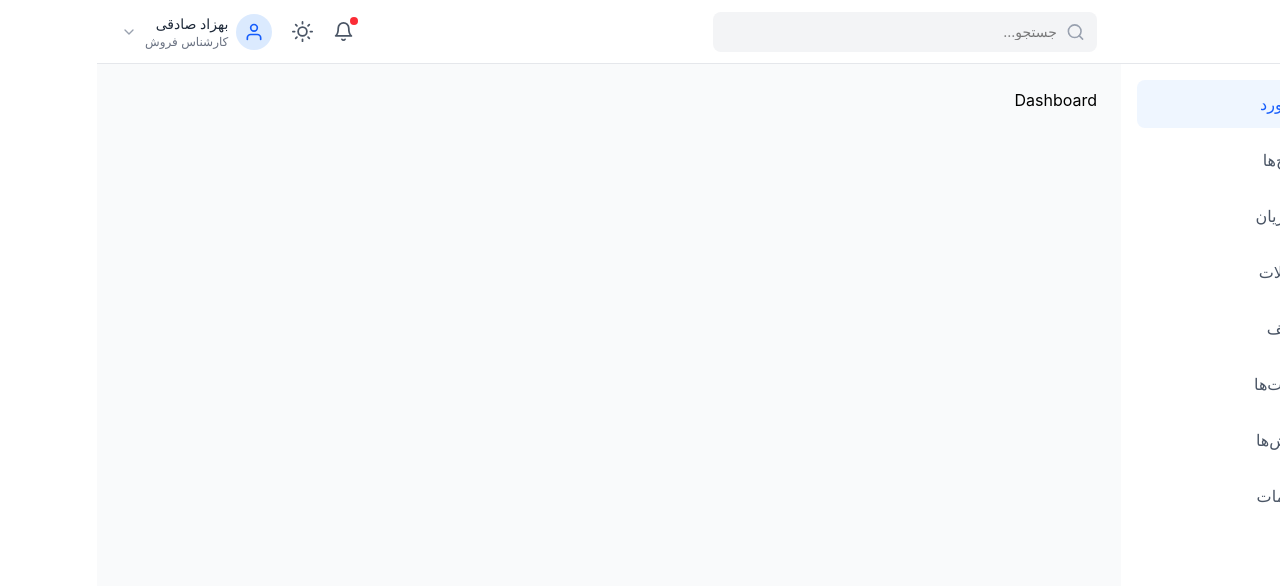
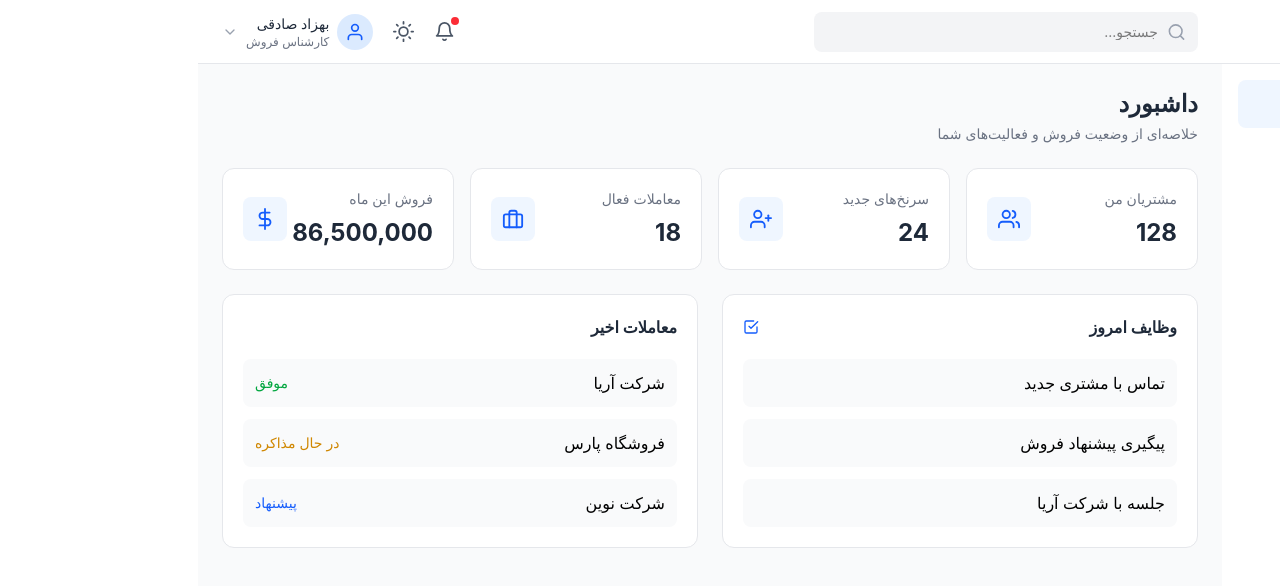
Before and after one commit to iBehzadi/CRM-Dashboard, a React (Vite) app: page / in a window 1280 px wide. Shown: the top 586 px of the page. Built offline with nearby package versions, Linux system fonts and the light colour scheme.

Commit message:
build CRM dashboard overview

```diff
--- a/src/Pages/Dashboard/index.jsx
+++ b/src/Pages/Dashboard/index.jsx
@@ -1,7 +1,144 @@
-import React from 'react'
+import {
+  FiUsers,
+  FiUserPlus,
+  FiBriefcase,
+  FiDollarSign,
+  FiCheckSquare,
+} from "react-icons/fi";
 
-export default function Dashboard() {
+const stats = [
+  {
+    title: "مشتریان من",
+    value: "128",
+    icon: FiUsers,
+  },
+  {
+    title: "سرنخ‌های جدید",
+    value: "24",
+    icon: FiUserPlus,
+  },
+  {
+    title: "معاملات فعال",
+    value: "18",
+    icon: FiBriefcase,
+  },
+  {
+    title: "فروش این ماه",
+    value: "86,500,000",
+    icon: FiDollarSign,
+  },
+];
+
+const Dashboard = () => {
   return (
-    <div>Dashboard</div>
-  )
-}
+    <div className="space-y-6">
+      {/* Header */}
+      <div>
+        <h1 className="text-2xl font-bold text-gray-800">
+          داشبورد
+        </h1>
+
+        <p className="mt-1 text-sm text-gray-500">
+          خلاصه‌ای از وضعیت فروش و فعالیت‌های شما
+        </p>
+      </div>
+
+      {/* Stats */}
+      <div className="grid grid-cols-1 sm:grid-cols-2 xl:grid-cols-4 gap-4">
+        {stats.map((item) => {
+          const Icon = item.icon;
+
+          return (
+            <div
+              key={item.title}
+              className="
+                bg-white
+                rounded-xl
+                border
+                border-gray-200
+                p-5
+                flex
+                items-center
+                justify-between
+              "
+            >
+              <div>
+                <p className="text-sm text-gray-500">
+                  {item.title}
+                </p>
+
+                <p className="mt-2 text-2xl font-bold text-gray-800">
+                  {item.value}
+                </p>
+              </div>
+
+              <div className="w-11 h-11 rounded-lg bg-blue-50 text-blue-600 flex items-center justify-center">
+                <Icon size={22} />
+              </div>
+            </div>
+          );
+        })}
+      </div>
+
+      {/* Bottom Section */}
+      <div className="grid grid-cols-1 xl:grid-cols-2 gap-6">
+        {/* Tasks */}
+        <div className="bg-white rounded-xl border border-gray-200 p-5">
+          <div className="flex items-center justify-between mb-5">
+            <h2 className="font-bold text-gray-800">
+              وظایف امروز
+            </h2>
+
+            <FiCheckSquare className="text-blue-600" />
+          </div>
+
+          <div className="space-y-3">
+            <div className="p-3 rounded-lg bg-gray-50">
+              تماس با مشتری جدید
+            </div>
+
+            <div className="p-3 rounded-lg bg-gray-50">
+              پیگیری پیشنهاد فروش
+            </div>
+
+            <div className="p-3 rounded-lg bg-gray-50">
+              جلسه با شرکت آریا
+            </div>
+          </div>
+        </div>
+
+        {/* Recent Deals */}
+        <div className="bg-white rounded-xl border border-gray-200 p-5">
+          <h2 className="font-bold text-gray-800 mb-5">
+            معاملات اخیر
+          </h2>
+
+          <div className="space-y-3">
+            <div className="flex items-center justify-between p-3 rounded-lg bg-gray-50">
+              <span>شرکت آریا</span>
+              <span className="text-sm text-green-600">
+                موفق
+              </span>
+            </div>
+
+            <div className="flex items-center justify-between p-3 rounded-lg bg-gray-50">
+              <span>فروشگاه پارس</span>
+              <span className="text-sm text-yellow-600">
+                در حال مذاکره
+              </span>
+            </div>
+
+            <div className="flex items-center justify-between p-3 rounded-lg bg-gray-50">
+              <span>شرکت نوین</span>
+              <span className="text-sm text-blue-600">
+                پیشنهاد
+              </span>
+            </div>
+          </div>
+        </div>
+      </div>
+    </div>
+  );
+};
+
+export default Dashboard;
```
